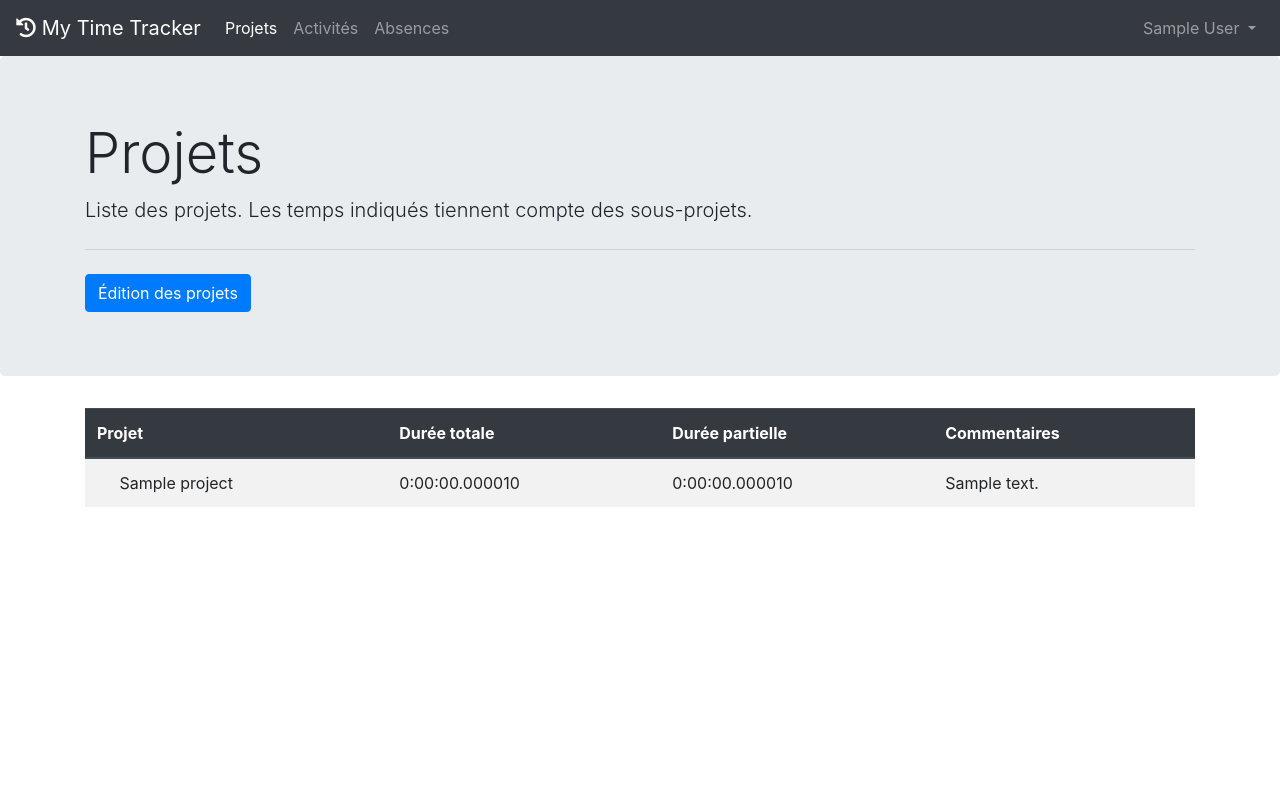
After one commit to myhumankit/MyTimeTracker, a Django app: page /projects in a window 1280 px wide. The commit adds this page. Run offline with Django 3.2, Linux system fonts and the light colour scheme; a user stored in the database is signed in; tables that the repository leaves empty hold one stand-in row (values such as "Sample post"); some libraries are stand-ins or nearby versions.

Commit message:
Front-end update

```diff
--- a/apps/projects/models.py
+++ b/apps/projects/models.py
@@ -63,6 +63,14 @@ class Project(MPTTModel):
         for activity in self.get_descendants(include_self=True):
             t += activity.duration
         return t
+
+    @property
+    def level_text(self):
+        message = ""
+        if self.level:
+            for i in range(self.level):
+                message += "&nbsp;&nbsp;&nbsp;&nbsp;"
+        return message
 
     def __str__(self):
         return "{} (total : {})".format(self.title, heures(self.total))
--- /dev/null
+++ b/apps/projects/templates/projects/_nav.html
@@ -0,0 +1,49 @@
+{% load i18n %}
+<nav class="navbar navbar-expand-md navbar-dark bg-dark" role="navigation">
+    <a class="navbar-brand" href="{% url 'projects:activity_list' %}"><i class="fas fa-history"></i> My Time Tracker</a>
+    <button class="navbar-toggler" type="button" data-toggle="collapse" data-target="#navbar" aria-controls="navbar" aria-expanded="false" aria-label="Toggle navigation">
+        <span class="navbar-toggler-icon"></span>
+    </button>
+    <div class="collapse navbar-collapse" id="navbar">
+        <ul class="navbar-nav mr-auto">
+            <li class="nav-item">
+                {% url 'projects:project_list' as menu_url %}
+                <a class="nav-link{% if request.path == menu_url %} active{% endif %}" href="{% url 'projects:project_list' %}">Projets</a>
+            </li>
+            <li class="nav-item">
+                {% url 'projects:activity_list' as menu_url %}
+                <a class="nav-link{% if request.path == menu_url %} active{% endif %}" href="{% url 'projects:activity_list' %}">Activités</a>
+            </li>
+            <li class="nav-item">
+                {% url 'projects:leave_list' as menu_url %}
+                <a class="nav-link{% if request.path == menu_url %} active{% endif %}" href="{% url 'projects:leave_list' %}">Absences</a>
+            </li>
+        </ul>
+        <ul class="navbar-nav">
+            {% if user.is_authenticated %}
+            <li class="nav-item dropdown">
+                <a class="nav-link dropdown-toggle" href="#" id="navbarDropdown" role="button" data-toggle="dropdown" aria-haspopup="true" aria-expanded="false">
+                    {% if user.first_name and user.last_name %}
+                    {{ user.first_name }} {{ user.last_name }}
+                    {% else %}
+                    {{ user.username }}
+                    {% endif %}
+                </a>
+                <div class="dropdown-menu dropdown-menu-right" aria-labelledby="navbarDropdown">
+                    {% if user.is_staff %}
+                    <a class="dropdown-item" href="{% url 'admin:index' %}">{% trans 'Admin' %}</a>
+                    <div class="dropdown-divider"></div>
+                    {% endif %}
+                    <a class="dropdown-item" href="{% url 'admin:password_change' %}">{% trans 'Change my password' %}</a>
+                    <div class="dropdown-divider"></div>
+                    <a class="dropdown-item" href="{% url 'admin:logout' %}">{% trans 'Log out' %}</a>
+                </div>
+            </li>
+            {% else %}
+            <form class="form-inline ml-auto">
+                <a class="btn btn-outline-secondary" href="{% url 'accounts:login' %}">{% trans 'Log in' %}</a>
+            </form>
+            {% endif %}
+        </ul>
+    </div>
+</nav>
--- /dev/null
+++ b/apps/projects/templates/projects/base.html
@@ -0,0 +1,49 @@
+{% load static %}
+<!DOCTYPE html>
+<html lang="fr" dir="ltr" class="h-100">
+
+<head>
+    <meta charset="utf-8">
+    <meta name="viewport" content="width=device-width, initial-scale=1, shrink-to-fit=no">
+
+    <title>My Time Tracker</title>
+    {% comment %}<link rel="shortcut icon" type="image/png" href="{% url 'favicon' %}" />{% endcomment %}
+
+    <!-- Bootstrap core CSS -->
+    <link rel="stylesheet" href="https://stackpath.bootstrapcdn.com/bootstrap/4.3.1/css/bootstrap.min.css" integrity="sha384-ggOyR0iXCbMQv3Xipma34MD+dH/1fQ784/j6cY/iJTQUOhcWr7x9JvoRxT2MZw1T" crossorigin="anonymous">
+
+    <!-- Font Awesome's Free CDN -->
+    <link rel="stylesheet" href="https://cdnjs.cloudflare.com/ajax/libs/font-awesome/5.9.0/css/all.min.css" integrity="sha256-UzFD2WYH2U1dQpKDjjZK72VtPeWP50NoJjd26rnAdUI=" crossorigin="anonymous" />
+</head>
+
+<body class="d-flex flex-column h-100 {% block body_class %}{% endblock %}">
+    {% include 'projects/_nav.html' %}
+
+    <div class="jumbotron">
+        <div class="container">
+            <h1 class="display-4">{% block jumbotron_title %}My Time Tracker{% endblock %}</h1>
+            <p class="lead">{% block jumbotron_lead %}Outils de gestion des heures travaillées.{% endblock %}</p>
+            <hr class="my-4">
+            {% block jumbotron_footer %}{% endblock %}
+        </div>
+    </div>
+
+    <main role="main" class="flex-shrink-0">
+        <div class="container">
+            <div class="row">
+                <div class="col-md-12">
+                    {% block content %}{% endblock %}
+                    {% if is_paginated %}
+                        {% include 'projects/_pagination_bar.html' %}
+                    {% endif %}
+                </div>
+            </div>
+        </div>
+    </main>
+    <script src="https://code.jquery.com/jquery-3.4.1.slim.min.js" integrity="sha256-pasqAKBDmFT4eHoN2ndd6lN370kFiGUFyTiUHWhU7k8=" crossorigin="anonymous"></script>
+    <script src="https://cdnjs.cloudflare.com/ajax/libs/popper.js/1.15.0/umd/popper.min.js" integrity="sha256-fTuUgtT7O2rqoImwjrhDgbXTKUwyxxujIMRIK7TbuNU=" crossorigin="anonymous"></script>
+    <script src="https://stackpath.bootstrapcdn.com/bootstrap/4.3.1/js/bootstrap.min.js" integrity="sha384-JjSmVgyd0p3pXB1rRibZUAYoIIy6OrQ6VrjIEaFf/nJGzIxFDsf4x0xIM+B07jRM" crossorigin="anonymous"></script>
+    {% block script %}{% endblock %}
+</body>
+
+</html>
--- a/apps/projects/templates/projects/project_list.html
+++ b/apps/projects/templates/projects/project_list.html
@@ -1,70 +1,41 @@
-<!doctype html>
-<html lang="fr">
+{% extends "projects/base.html" %}
+{% load mptt_tags %}
 
-<head>
-    <meta charset="utf-8">
-    <meta name="viewport" content="width=device-width, initial-scale=1, shrink-to-fit=no">
-    <title>My Time Tracker</title>
+{% block jumbotron_title %}Projets{% endblock %}
+{% block jumbotron_lead %}Liste des projets. Les temps indiqués tiennent compte des sous-projets.{% endblock %}
+{% block jumbotron_footer %}
+<a class="btn btn-primary" href="admin/projects/project/" role="button">Édition des projets</a>
+{% endblock %}
 
-    <!-- Bootstrap core CSS -->
-    <link rel="stylesheet" href="https://stackpath.bootstrapcdn.com/bootstrap/4.3.1/css/bootstrap.min.css" integrity="sha384-ggOyR0iXCbMQv3Xipma34MD+dH/1fQ784/j6cY/iJTQUOhcWr7x9JvoRxT2MZw1T" crossorigin="anonymous">
-
-    <style>
-        .bd-placeholder-img {
-            font-size: 1.125rem;
-            text-anchor: middle;
-            -webkit-user-select: none;
-            -moz-user-select: none;
-            -ms-user-select: none;
-            user-select: none;
-        }
-
-        @media (min-width: 768px) {
-            .bd-placeholder-img-lg {
-                font-size: 3.5rem;
-            }
-        }
-
-        body {
-            padding-top: 5rem;
-        }
-
-        .paragraph {
-            padding: 3rem 1.5rem;
-            text-align: center;
-        }
-    </style>
-
-</head>
-
-<body>
-    <main role="main" class="container">
-        <div class="text-right">
-            <a class="btn btn-primary" href="admin/" role="button">Saisie</a>
-        </div>
-
-        <div class="paragraph">
-            <h1>My Time Tracker</h1>
-            <p class="lead">Suivi des heures travaillées.</p>
-        </div>
-
-        <div class="paragraph">
-            <h2>Projets</h2>
-            <ul>
-                {% for project in object_list %}
-                <li>{{ project }}</li>
-                {% empty %}
-                <li>Aucun projet encore ...</li>
-                {% endfor %}
-            </ul>
-        </div>
-
-    </main>
-    <!-- Optional JavaScript -->
-    <!-- jQuery first, then Popper.js, then Bootstrap JS -->
-    <script src="https://code.jquery.com/jquery-3.3.1.slim.min.js" integrity="sha384-q8i/X+965DzO0rT7abK41JStQIAqVgRVzpbzo5smXKp4YfRvH+8abtTE1Pi6jizo" crossorigin="anonymous"></script>
-    <script src="https://cdnjs.cloudflare.com/ajax/libs/popper.js/1.14.7/umd/popper.min.js" integrity="sha384-UO2eT0CpHqdSJQ6hJty5KVphtPhzWj9WO1clHTMGa3JDZwrnQq4sF86dIHNDz0W1" crossorigin="anonymous"></script>
-    <script src="https://stackpath.bootstrapcdn.com/bootstrap/4.3.1/js/bootstrap.min.js" integrity="sha384-JjSmVgyd0p3pXB1rRibZUAYoIIy6OrQ6VrjIEaFf/nJGzIxFDsf4x0xIM+B07jRM" crossorigin="anonymous"></script>
-</body>
-
-</html>
+{% block content %}
+<table class="table table-striped">
+    <thead class="thead-dark">
+        <tr>
+            <th scope="col">Projet</th>
+            <th scope="col">Durée totale</th>
+            <th scope="col">Durée partielle</th>
+            <th scope="col">Commentaires</th>
+        </tr>
+    </thead>
+    <tbody>
+        {% for project in object_list %}
+        <tr>
+            {% if not project.level %}
+            <th scope="row">{{ project.title }}</th>
+            {% else %}
+            <td>{{ project.level_text|safe }} {{ project.title }}</td>
+            {% endif %}
+            <td {% if not project.level %} class="text-danger font-weight-bold" {% endif %}>{{ project.total }}</td>
+            <td>{{ project.duration }}</td>
+            <td>
+                {% if project.comment %}
+                {{ project.comment }}
+                {% else %}
+                -
+                {% endif %}
+            </td>
+        </tr>
+        {% endfor %}
+    </tbody>
+</table>
+{% endblock %}
--- a/apps/projects/urls.py
+++ b/apps/projects/urls.py
@@ -1,5 +1,10 @@
 from django.urls import path
 
-from projects.views import ProjectListView
+from projects.views import ActivityListView, LeaveListView, ProjectListView
 
-urlpatterns = [path("", ProjectListView.as_view(), name="project-list")]
+app_name = "projects"
+urlpatterns = [
+    path("", ActivityListView.as_view(), name="activity_list"),
+    path("projects", ProjectListView.as_view(), name="project_list"),
+    path("absences", LeaveListView.as_view(), name="leave_list"),
+]
--- a/apps/projects/views.py
+++ b/apps/projects/views.py
@@ -1,9 +1,19 @@
 from django.contrib.auth.mixins import LoginRequiredMixin
 from django.views.generic.list import ListView
-from projects.models import Project
+from projects.models import Activity, Leave, Project
 
 
 class ProjectListView(LoginRequiredMixin, ListView):
 
     model = Project
-    paginate_by = 5
+
+
+class ActivityListView(LoginRequiredMixin, ListView):
+
+    model = Activity
+    paginate_by = 50
+
+
+class LeaveListView(LoginRequiredMixin, ListView):
+
+    model = Leave
```
Also changed, not shown: apps/projects/templates/projects/_pagination_bar.html (added, +39 -0 lines), apps/projects/templates/projects/activity_list.html (added, +48 -0 lines), apps/projects/templates/projects/leave_list.html (added, +36 -0 lines).
